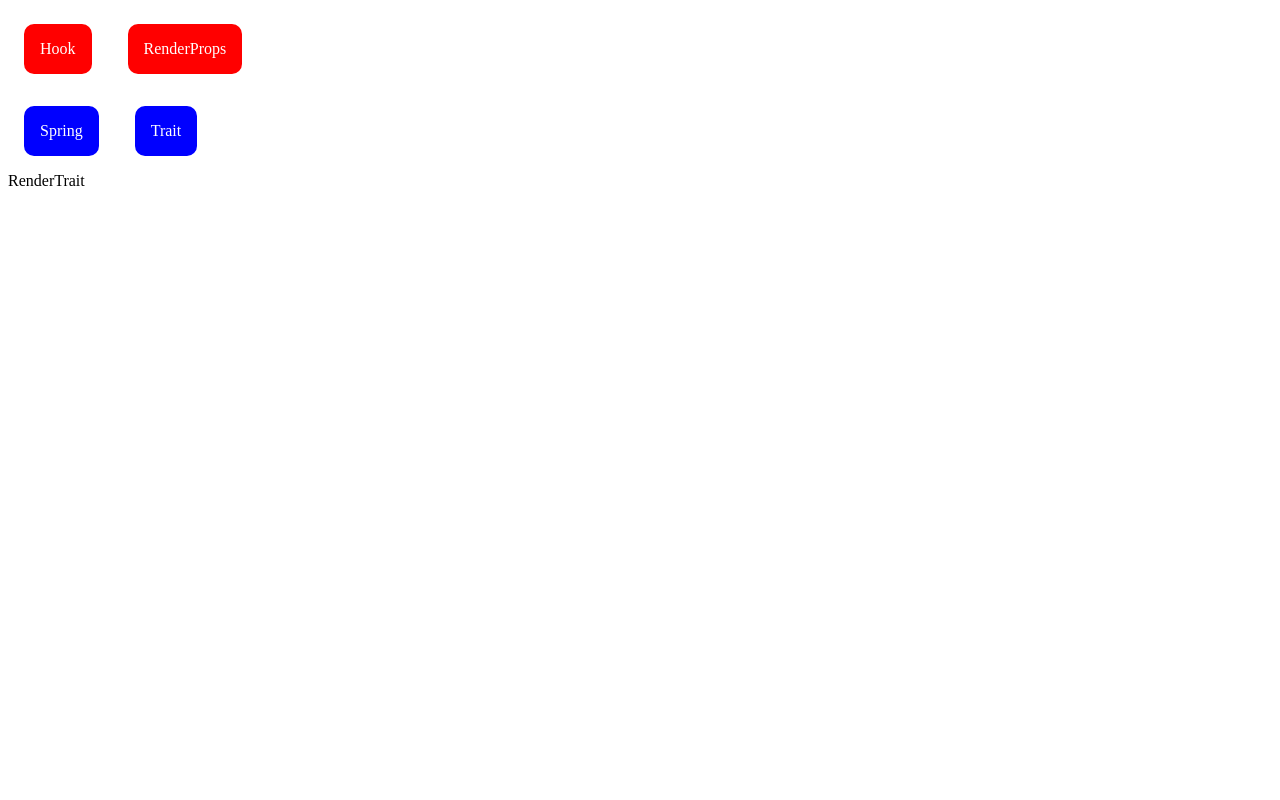
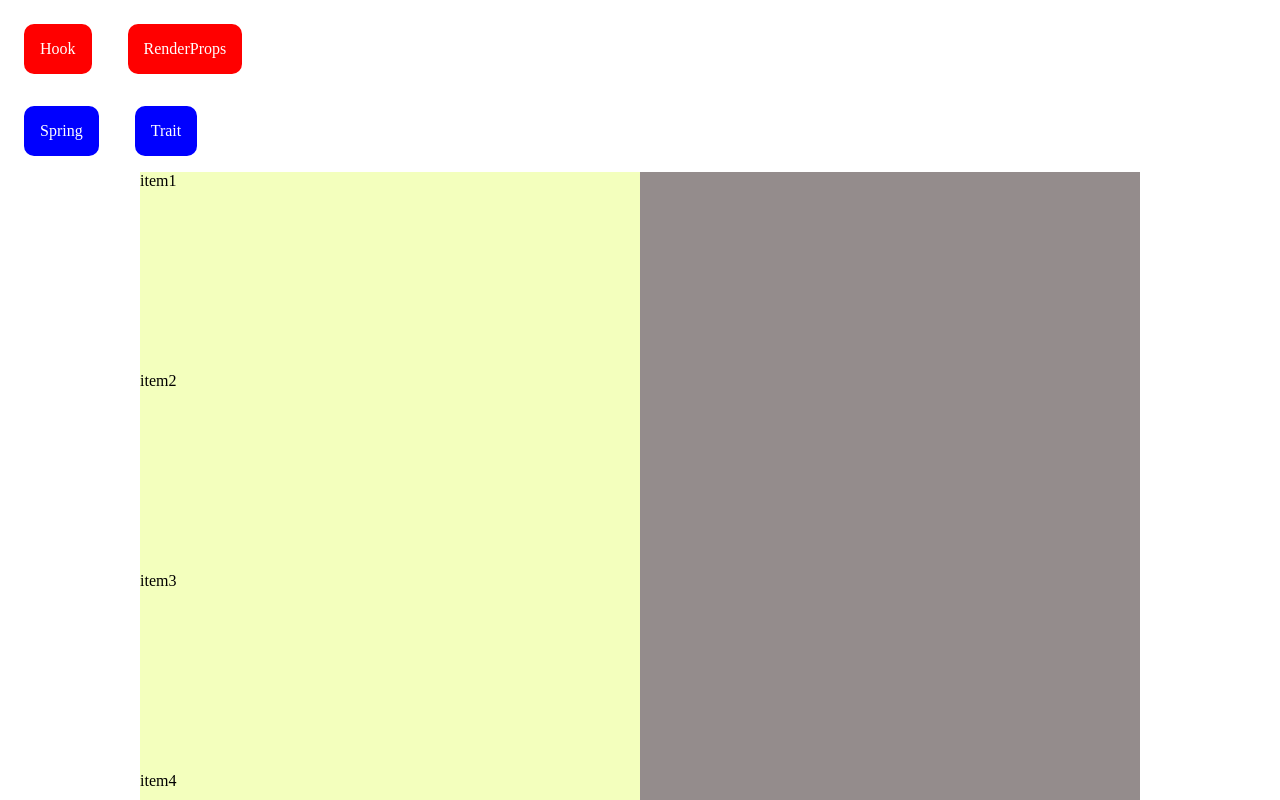
Before and after one commit to fukokami/react-spring-tech-talk, a React app: page /#/render-prop/useTrait in a window 1280 px wide. Shown: the top 800 px of the page. Built offline with nearby package versions, Linux system fonts and the light colour scheme; the HTML template or start-up script is replaced by a standard one.

Commit message:
✨ Trait (#3)

```diff
--- a/src/js/component/render-props/widget/RenderTrait.jsx
+++ b/src/js/component/render-props/widget/RenderTrait.jsx
@@ -2,12 +2,44 @@
 
 import React, { Component } from 'react';
 
+import { Trail } from 'react-spring/renderprops';
 export default class RenderTrait extends Component {
+
+    constructor(props) {
+        super(props);
+
+        this.state = {
+            toggle: true,
+            items: ['item1', 'item2', 'item3', 'item4', 'item5']
+        };
+    }
+
+    handleOnClick() {
+        this.setState({ toggle: !this.state.toggle });
+    }
 
     render() {
         return (
-            <div>
-                RenderTrait
+            <div className="container"
+            >
+                <Trail
+                    reverse={this.state.toggle}
+                    initial={null}
+                    items={this.state.items}
+                    from={{ opacity: 0, x: 0 }}
+                    to={{ opacity: this.state.toggle ? 1 : 0.25, x: this.state.toggle ? 0 : 100 }}>
+                    {
+                        (item) => ({ x, opacity }) =>
+                            (<div
+                                className="box"
+                                onClick={this.handleOnClick.bind(this)}
+                                style={{ opacity: opacity, transform: `translate3d(${x}%,0,0)` }}
+                            >
+                                {item}
+                            </div>)
+                    }
+
+                </Trail>
             </div>
         );
     }
--- a/src/scss/main.scss
+++ b/src/scss/main.scss
@@ -69,3 +69,12 @@ a {
   left: 450px;
   top: 450px;
 }
+
+.box {
+  cursor: pointer;
+  position: relative;
+  width: 50%;
+  height: 20%;
+  background-color: #f3ffbd;
+  will-change: transform;
+}
```
